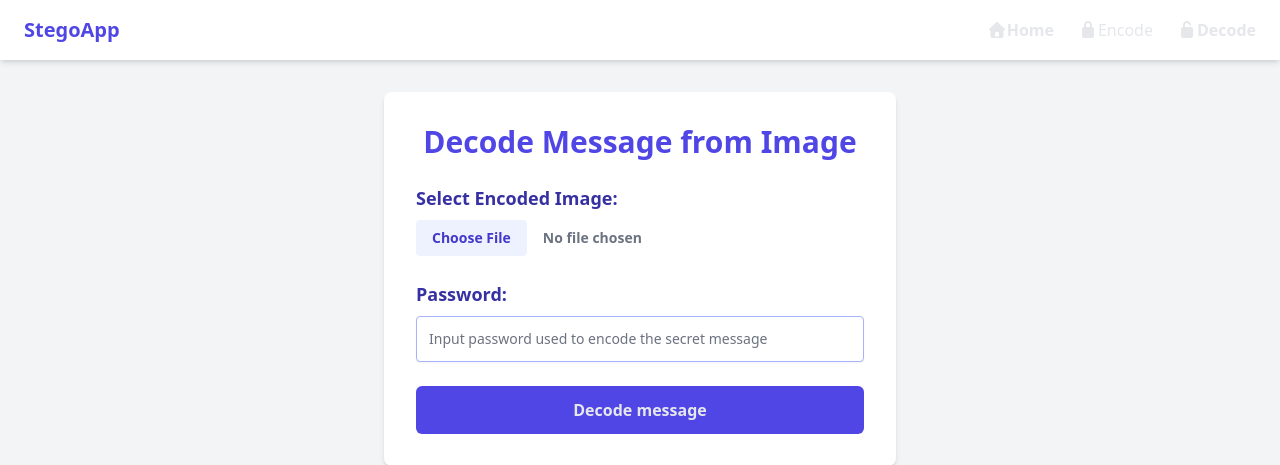
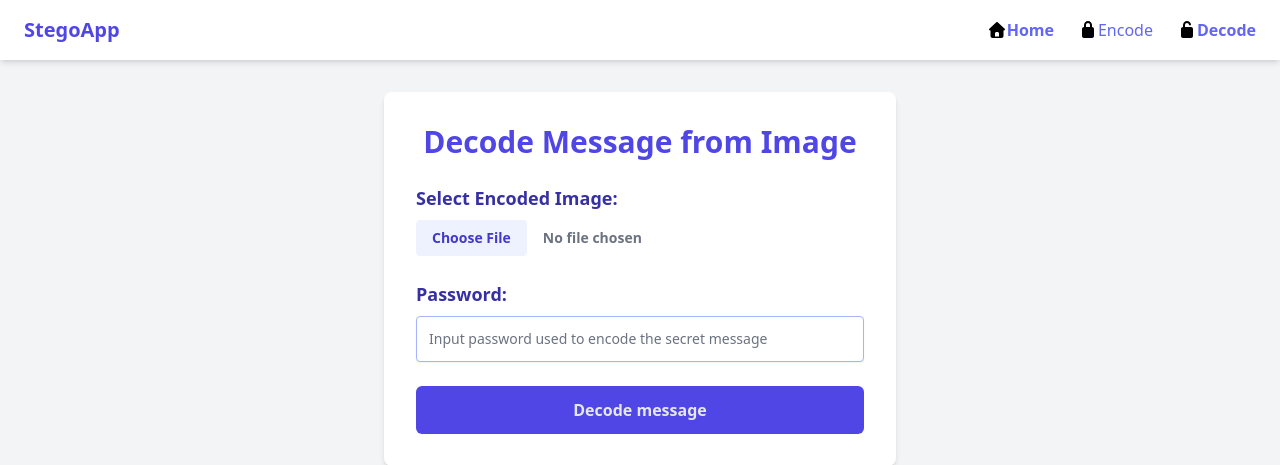
Before and after one commit to baytech77/Steganography, a Django app: page /decode in a window 1280 px wide. Shown: the top 465 px of the page. Run offline with Django 5.2, Linux system fonts and the light colour scheme; some libraries are stand-ins or nearby versions.

Commit message:
Update base.html

```diff
--- a/theme/templates/base.html
+++ b/theme/templates/base.html
@@ -14,10 +14,10 @@
   <nav class="bg-white shadow-md">
     <div class="container mx-auto px-6 py-4 flex justify-between items-center">
       <a href="{% url 'landing' %}" class="text-xl font-bold text-indigo-600 hover:text-indigo-700">StegoApp</a>
-      <ul class="hidden md:flex space-x-6 text-gray-200  font-medium">
-        <li><i class="fa fa-home " aria-hidden="true"></i><a href="{% url 'landing' %}" class="hover:text-indigo-700 font-bold{% if request.path == '/landing'  %}text-indigo-500 {% endif %}">Home</a></li>
-        <li><i class="fa fa-lock" aria-hidden="true"></i><a href="{% url 'encode' %}" class="hover:text-indigo-700 font-bold{% if request.path == '/decode'  %}text-indigo-500 {% endif %}">Encode</a></li>
-        <li><i class="fa fa-unlock" aria-hidden="true"></i><a href="{% url 'decode' %}" class="hover:text-indigo-700 font-bold{% if request.path == '/encode' %}text-indigo-500 {% endif %}">Decode</a></li>
+      <ul class="hidden md:flex space-x-6 text-gray-300  font-medium">
+        <li><i class="fa fa-home " aria-hidden="true"></i><a href="{% url 'landing' %}" class=" text-indigo-500 hover:text-indigo-700 font-bold{% if request.path == '/landing'  %}text-indigo-500 {% endif %}">Home</a></li>
+        <li><i class="fa fa-lock" aria-hidden="true"></i><a href="{% url 'encode' %}" class=" text-indigo-500 hover:text-indigo-700 font-bold{% if request.path == '/decode'  %}text-indigo-500 {% endif %}">Encode</a></li>
+        <li><i class="fa fa-unlock" aria-hidden="true"></i><a href="{% url 'decode' %}" class="text-indigo-500 hover:text-indigo-700 font-bold{% if request.path == '/encode' %}text-indigo-500 {% endif %}">Decode</a></li>
       </ul>
       <!-- Mobile menu button -->
       <button id="mobile-menu-button" class="md:hidden focus:outline-none">
@@ -29,10 +29,10 @@
     </div>
     <!-- Mobile menu -->
     <div id="mobile-menu" class="hidden  md:hidden bg-white shadow-md">
-      <ul class="flex flex-col text-right space-y-2 p-4  text-gray-200 font-medium">
-        <li><i class="fa fa-home" aria-hidden="true"></i><a href="{% url 'landing' %}" class="hover:text-indigo-700 font-bold{% if request.path == '/landing' %}text-indigo-500 {% endif %}">Home</a></li>
-        <li><i class="fa fa-lock" aria-hidden="true"></i><a href="{% url 'encode' %}" class="block text-sm hover:text-indigo-700 font-bold{% if request.path == '/decode' %}text-indigo-500 {% endif %}">Encode</a></li>
-        <li><i class="fa fa-unlock" aria-hidden="true"></i><a href="{% url 'decode' %}" class="block text-sm hover:text-indigo-700 font-bold{% if request.path == '/encode' %}text-indigo-500 {% endif %} ">Decode</a></li>
+      <ul class="flex flex-col text-right space-y-2 p-4  text-gray-300 font-medium">
+        <li><i class="fa fa-home" aria-hidden="true"></i><a href="{% url 'landing' %}" class="text-indigo-500 hover:text-indigo-700 font-bold{% if request.path == '/landing' %}text-indigo-500 {% endif %}">Home</a></li>
+        <li><i class="fa fa-lock" aria-hidden="true"></i><a href="{% url 'encode' %}" class=" text-indigo-500 block text-sm hover:text-indigo-700 font-bold{% if request.path == '/decode' %}text-indigo-500 {% endif %}">Encode</a></li>
+        <li><i class="fa fa-unlock" aria-hidden="true"></i><a href="{% url 'decode' %}" class="text-indigo-500 block text-sm hover:text-indigo-700 font-bold{% if request.path == '/encode' %}text-indigo-500 {% endif %} ">Decode</a></li>
       </ul>
     </div>
   </nav>
```
